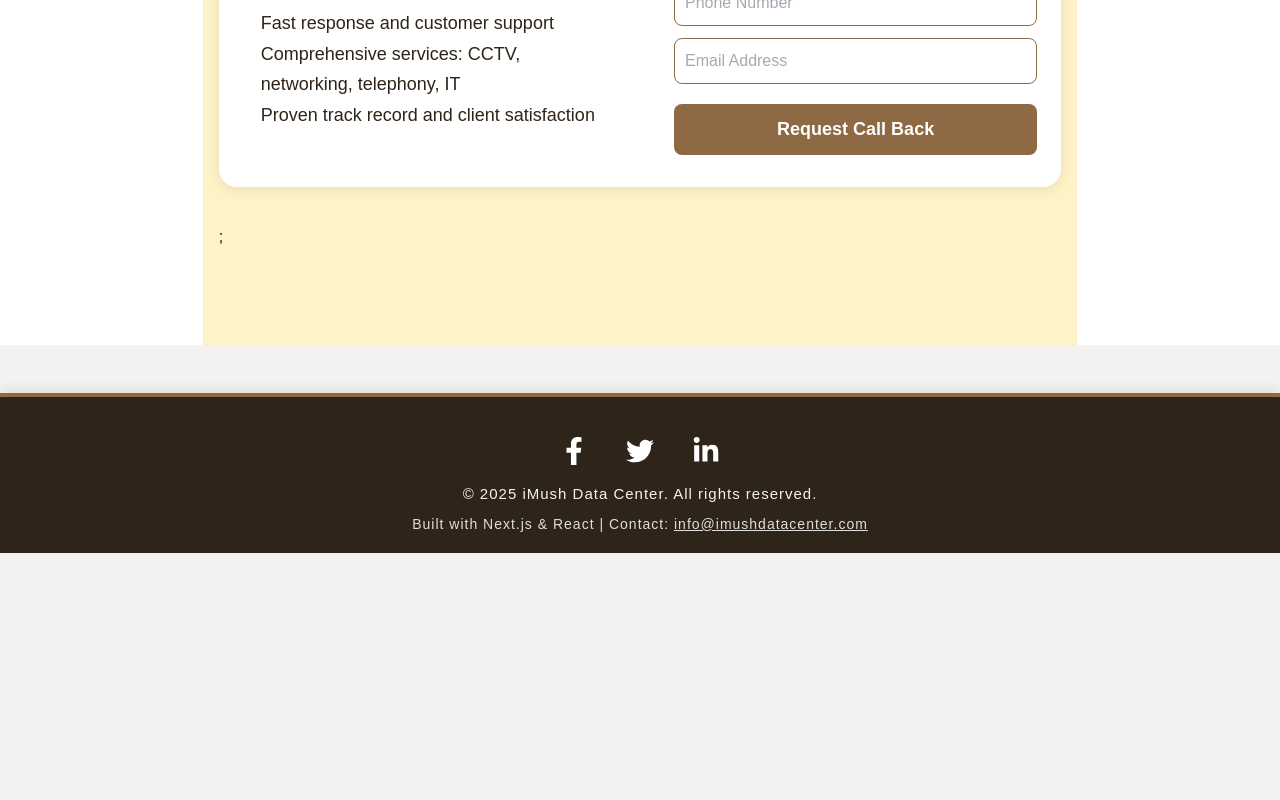
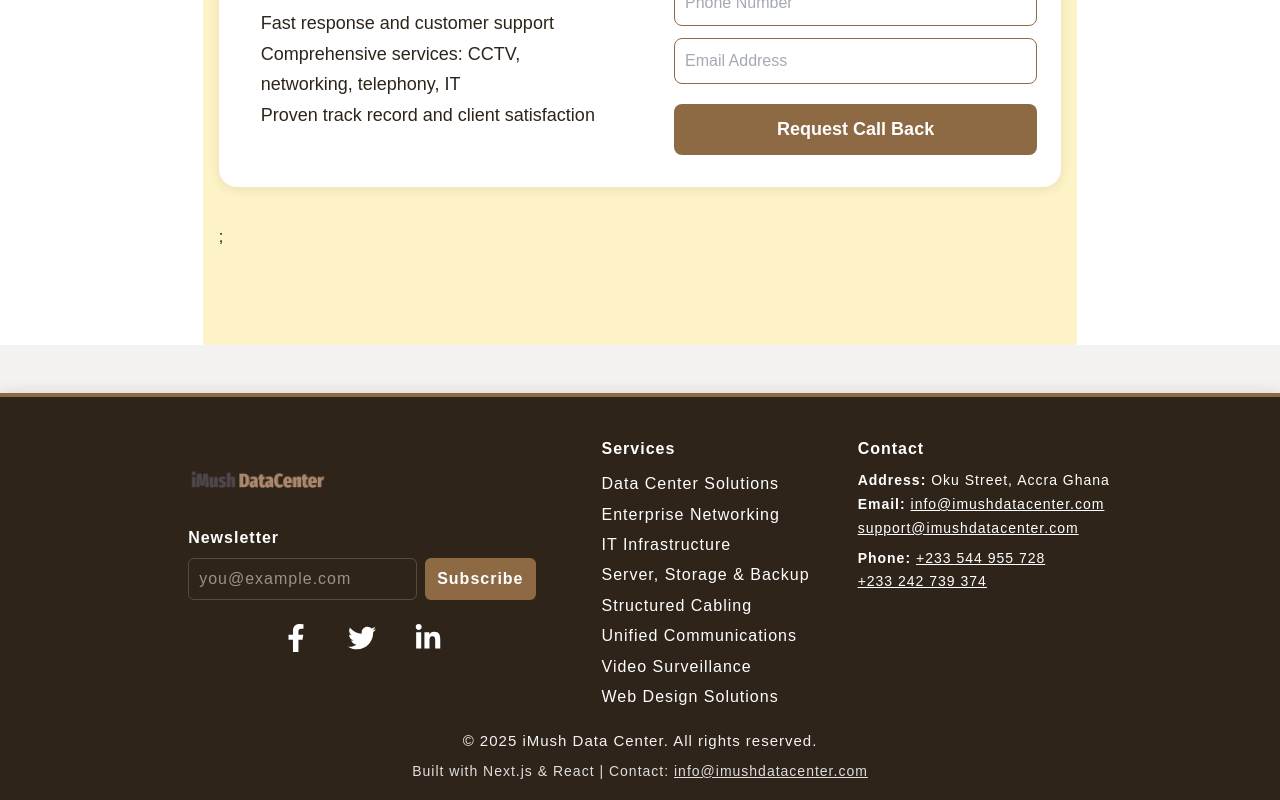
Before and after one commit to iMushGH/imushdatacenters, a Next.js app: page / in a window 1280 px wide. Shown: the part 2517-3317 px from the top of the page. Before the commit the page ends 3070 px from the top, so only its background shows below. Built offline with nearby package versions, Linux system fonts and the light colour scheme.

Commit message:
footer redesign

```diff
--- a/app/Footer.tsx
+++ b/app/Footer.tsx
@@ -1,10 +1,91 @@
 "use client";
-import React from "react";
+import React, { useState } from "react";
 import { FaFacebookF, FaTwitter, FaLinkedinIn } from "react-icons/fa";
+
+function NewsletterForm() {
+  const [email, setEmail] = useState("");
+  const [status, setStatus] = useState<"idle" | "loading" | "sent" | "error">(
+    "idle"
+  );
+
+  const handleSubmit = async (e: React.FormEvent) => {
+    e.preventDefault();
+    if (!email) {
+      setStatus("error");
+      return;
+    }
+    setStatus("loading");
+    try {
+      const res = await fetch("/api/newsletter", {
+        method: "POST",
+        headers: { "Content-Type": "application/json" },
+        body: JSON.stringify({ email }),
+      });
+      if (res.ok) {
+        setStatus("sent");
+        setEmail("");
+      } else {
+        // fallback to mail client if API missing or returns error
+        window.location.href = `mailto:info@imushdatacenter.com?subject=Newsletter%20Signup&body=Please%20subscribe%20${encodeURIComponent(
+          email
+        )}`;
+        setStatus("sent");
+      }
+    } catch (err) {
+      // fallback to mail client
+      window.location.href = `mailto:info@imushdatacenter.com?subject=Newsletter%20Signup&body=Please%20subscribe%20${encodeURIComponent(
+        email
+      )}`;
+      setStatus("sent");
+    }
+  };
+
+  return (
+    <div className="flex flex-row items-center">
+      <form onSubmit={handleSubmit} style={{ display: "flex", gap: 8 }}>
+        <input
+          type="email"
+          placeholder="you@example.com"
+          aria-label="Email address"
+          value={email}
+          onChange={(e) => setEmail(e.target.value)}
+          style={{
+            padding: "8px 10px",
+            borderRadius: 6,
+            border: "1px solid rgba(255,255,255,0.18)",
+            background: "transparent",
+            color: "#fff",
+            minWidth: 180,
+          }}
+        />
+        <button
+          type="submit"
+          disabled={status === "loading"}
+          style={{
+            background: "#8D6944",
+            color: "#fff",
+            border: "none",
+            padding: "8px 12px",
+            borderRadius: 6,
+            cursor: status === "loading" ? "wait" : "pointer",
+            fontWeight: 700,
+          }}
+        >
+          {status === "loading" ? "Sending..." : "Subscribe"}
+        </button>
+      </form>
+      <div style={{ marginTop: 8, fontSize: 13, opacity: 0.9 }}>
+        {status === "sent" && <span>Thanks — check your inbox.</span>}
+        {status === "error" && <span>Please enter a valid email.</span>}
+      </div>
+    </div>
+  );
+}
 
 export default function Footer() {
   return (
     <footer
+      className="flex flex-col"
       style={{
         width: "100%",
         background: "#2E2419",
@@ -19,7 +100,37 @@ export default function Footer() {
         borderTop: "4px solid #8D6944",
       }}
     >
-      <div style={{ maxWidth: 1100, margin: "0 auto" }}>
+      <div
+        className="flex flex-start"
+        style={{ maxWidth: 1100, margin: "0 auto", gap: 48 }}
+      >
+        <div
+          className="flex flex-col"
+          style={{
+            display: "flex",
+            justifyContent: "left",
+            alignItems: "left",
+            gap: 24,
+            flexWrap: "wrap",
+            margin: 18,
+          }}
+        >
+          {/* Logo */}
+          <div style={{ minWidth: 160, textAlign: "left" }}>
+            <a href="/" aria-label="iMush Data Center home">
+              <img
+                src="/logo/logo.png"
+                alt="iMush Data Center"
+                style={{ width: 140 }}
+              />
+            </a>
+          </div>
+
+          {/* Newsletter signup */}
+          <div style={{ minWidth: 260, textAlign: "left" }}>
+            <div style={{ fontWeight: 700, marginBottom: 8 }}>Newsletter</div>
+            <NewsletterForm />
+          </div>
           <div
             style={{
               marginBottom: 18,
@@ -72,6 +183,137 @@ export default function Footer() {
               <FaLinkedinIn />
             </a>
           </div>
+        </div>
+        <div
+          style={{
+            display: "flex",
+            flexDirection: "column",
+            gap: 28,
+            justifyContent: "center",
+            alignItems: "flex-start",
+            flexWrap: "wrap",
+            marginBottom: 18,
+          }}
+        >
+          <div style={{ minWidth: 180, textAlign: "left" }}>
+            <div style={{ fontWeight: 700, marginBottom: 8 }}>Services</div>
+            <ul
+              style={{
+                listStyle: "none",
+                padding: 0,
+                margin: 0,
+                lineHeight: 1.9,
+              }}
+            >
+              <li>
+                <a
+                  href="/our-services/data-center-solutions"
+                  style={{ color: "#fff", textDecoration: "none" }}
+                >
+                  Data Center Solutions
+                </a>
+              </li>
+              <li>
+                <a
+                  href="/our-services/enterprise-networking-solutions"
+                  style={{ color: "#fff", textDecoration: "none" }}
+                >
+                  Enterprise Networking
+                </a>
+              </li>
+              <li>
+                <a
+                  href="/our-services/it-infrastructure-management"
+                  style={{ color: "#fff", textDecoration: "none" }}
+                >
+                  IT Infrastructure
+                </a>
+              </li>
+              <li>
+                <a
+                  href="/our-services/server-storage-backup-solutions"
+                  style={{ color: "#fff", textDecoration: "none" }}
+                >
+                  Server, Storage & Backup
+                </a>
+              </li>
+              <li>
+                <a
+                  href="/our-services/structured-cabling-services"
+                  style={{ color: "#fff", textDecoration: "none" }}
+                >
+                  Structured Cabling
+                </a>
+              </li>
+              <li>
+                <a
+                  href="/our-services/unified-communication-systems"
+                  style={{ color: "#fff", textDecoration: "none" }}
+                >
+                  Unified Communications
+                </a>
+              </li>
+              <li>
+                <a
+                  href="/our-services/video-surveillance-systems"
+                  style={{ color: "#fff", textDecoration: "none" }}
+                >
+                  Video Surveillance
+                </a>
+              </li>
+              <li>
+                <a
+                  href="/our-services/web-design-solutions"
+                  style={{ color: "#fff", textDecoration: "none" }}
+                >
+                  Web Design Solutions
+                </a>
+              </li>
+            </ul>
+          </div>
+        </div>
+
+        <div style={{ minWidth: 220, textAlign: "left" }}>
+          <div style={{ fontWeight: 700, marginBottom: 8 }}>Contact</div>
+          <div style={{ fontSize: 14, lineHeight: 1.7 }}>
+            <div>
+              <strong>Address:</strong> Oku Street, Accra Ghana
+            </div>
+            <div>
+              <strong>Email:</strong>{" "}
+              <a
+                href="mailto:info@imushdatacenter.com"
+                style={{ color: "#fff", textDecoration: "underline" }}
+              >
+                info@imushdatacenter.com
+              </a>
+              <br />
+              <a
+                href="mailto:support@imushdatacenter.com"
+                style={{ color: "#fff", textDecoration: "underline" }}
+              >
+                support@imushdatacenter.com
+              </a>
+            </div>
+            <div style={{ marginTop: 6 }}>
+              <strong>Phone:</strong>{" "}
+              <a
+                href="tel:+233544955728"
+                style={{ color: "#fff", textDecoration: "underline" }}
+              >
+                +233 544 955 728
+              </a>
+              <br />
+              <a
+                href="tel:+233242739374"
+                style={{ color: "#fff", textDecoration: "underline" }}
+              >
+                +233 242 739 374
+              </a>
+            </div>
+          </div>
+        </div>
+      </div>
       <div style={{ marginBottom: 8, fontSize: 15, opacity: 0.95 }}>
         &copy; {new Date().getFullYear()} iMush Data Center. All rights
         reserved.
@@ -85,7 +327,6 @@ export default function Footer() {
           info@imushdatacenter.com
         </a>
       </div>
-      </div>
     </footer>
   );
 }
```
Lines whose indentation alone changed are shown as unchanged.
